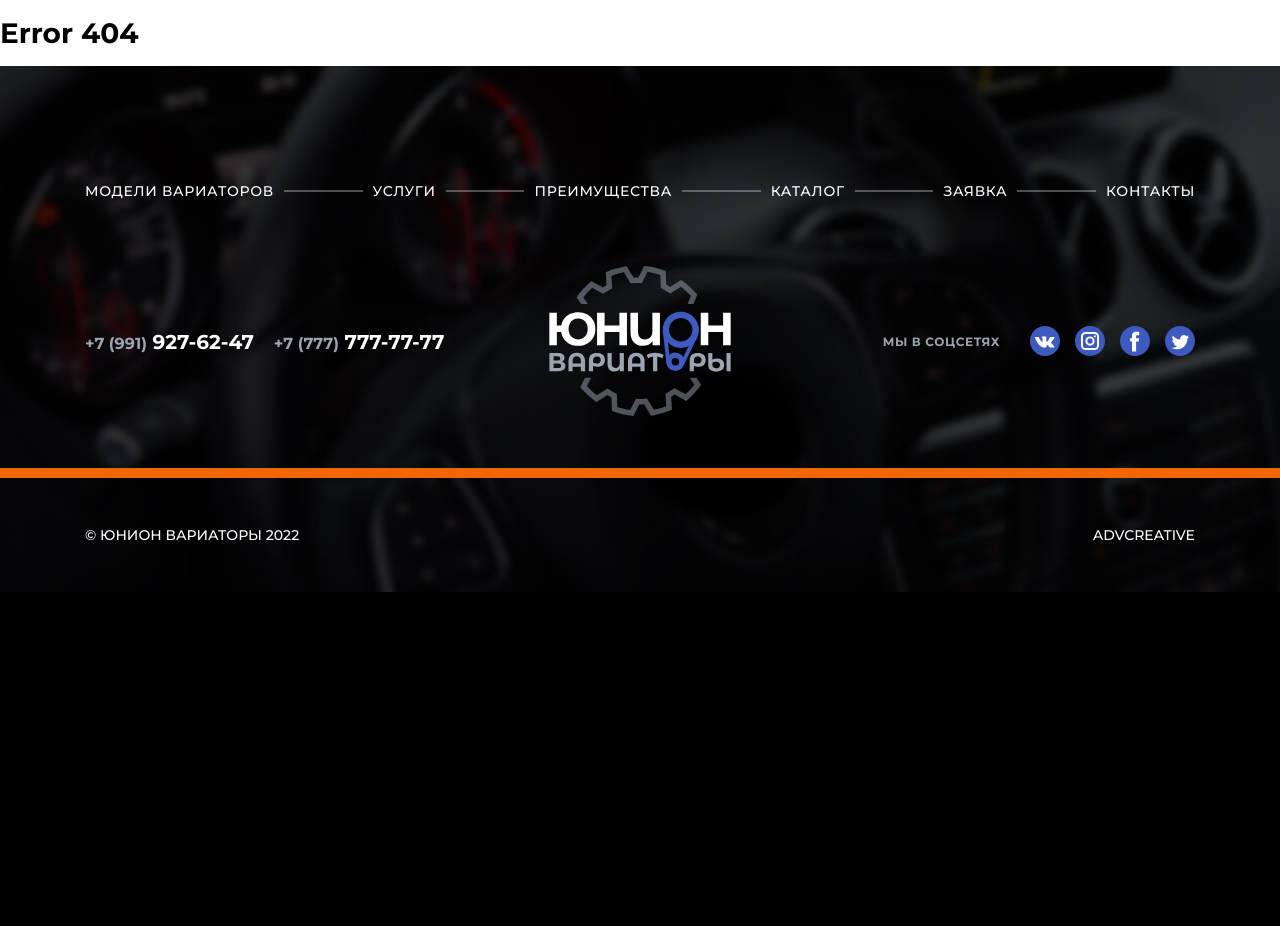
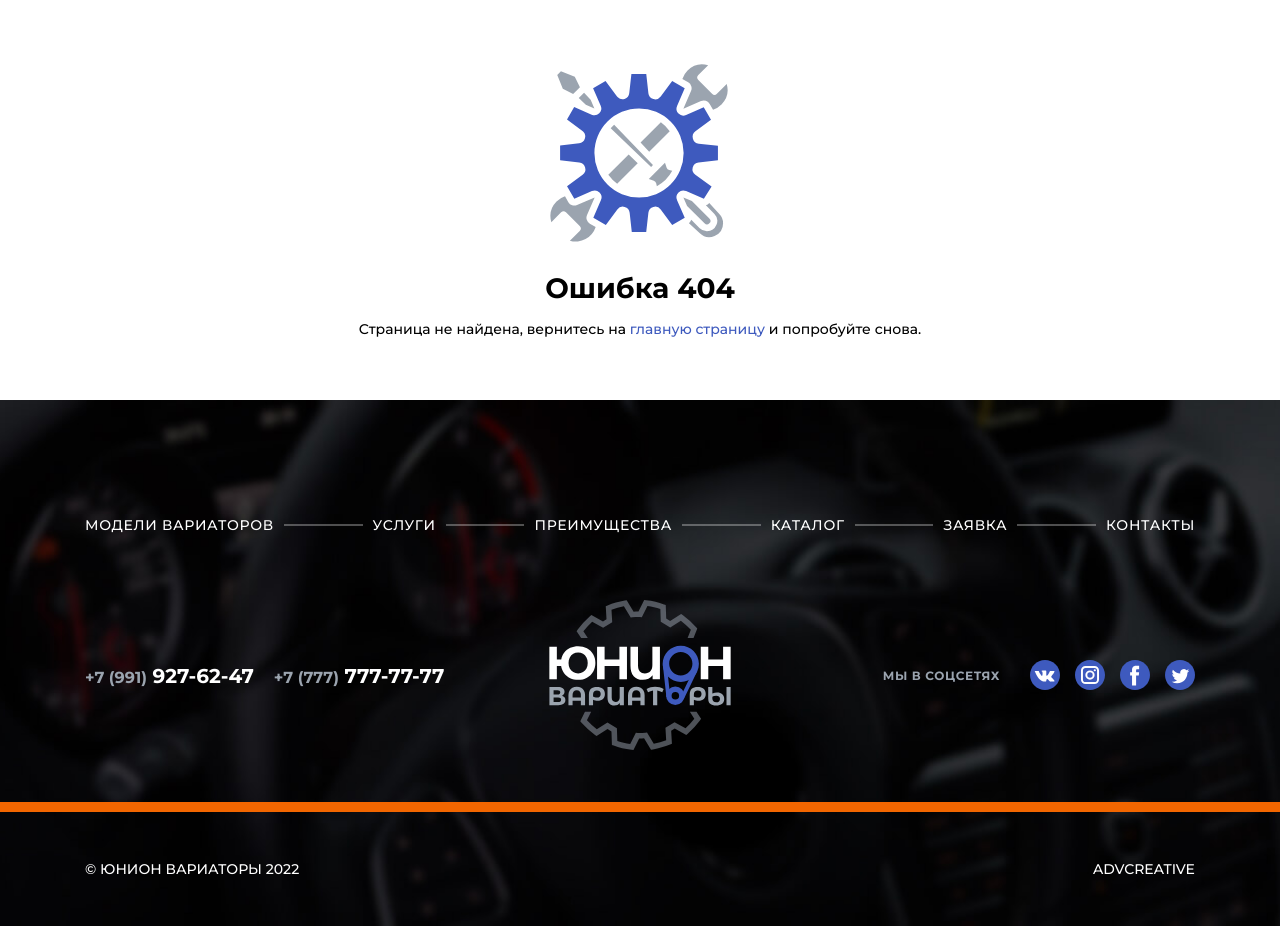
Before and after one commit to V1ranch1/union, a PHP site: page /404 in a window 1280 px wide. Shown: the part 250-1176 px from the top of the page. Before the commit the page ends 842 px from the top, so only its background shows below. Run offline with PHP 8.4, Linux system fonts and the light colour scheme.

Commit message:
Добавили 404 страницу

```diff
--- a/css/main.css
+++ b/css/main.css
@@ -1384,3 +1384,24 @@ a:focus {
         padding-top: 250px;
     }
 }
+
+.error404Wrapper {
+    height: 400px;
+}
+.error404Inner {
+    display: flex;
+    align-items: center;
+    justify-content: center;
+    text-align: center;
+    flex-direction: column;
+    height: 100%;
+}
+.error404Image {
+    width: 180px;
+}
+.error404Title {
+    margin: 30px 0 0;
+}
+.error404Text {
+    margin: 20px 0 0;
+}
--- a/pages/404.php
+++ b/pages/404.php
@@ -1 +1,9 @@
-<h1>Error 404</h1>
+<section class="error404">
+    <div class="wrapper error404Wrapper">
+        <div class="error404Inner">
+            <img class="error404Image" src="/images/tools.svg" alt="Ошибка 404">
+            <h1 class="error404Title">Ошибка 404</h1>
+            <p class="error404Text">Страница не найдена, вернитесь на <a href="/">главную страницу</a> и попробуйте снова.</p>
+        </div>
+    </div>
+</section>
--- a/pages/main.php
+++ b/pages/main.php
@@ -437,7 +437,7 @@
             </div>
 
             <div class="formFooter">
-                <span class="formFooterText">Нажимая кнопку вы соглашаетесь с <a href="/terms">условиями использования</a></span>
+                <span class="formFooterText">Нажимая кнопку вы соглашаетесь с <a href="/terms" target="_blank">условиями использования</a></span>
                 <button class="button button_size_big formFooterButton" type="submit">Оставить заявку</button>
             </div>
 
```
Also changed, not shown: images/tools.svg (added).
